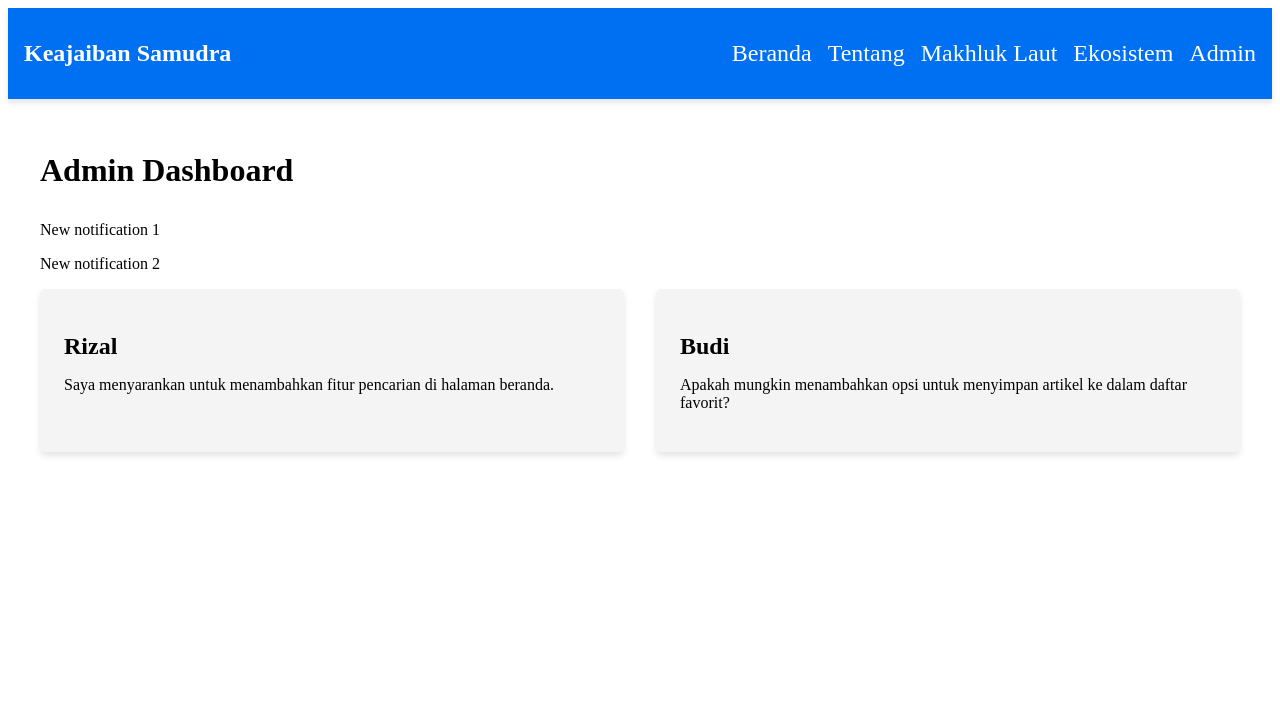
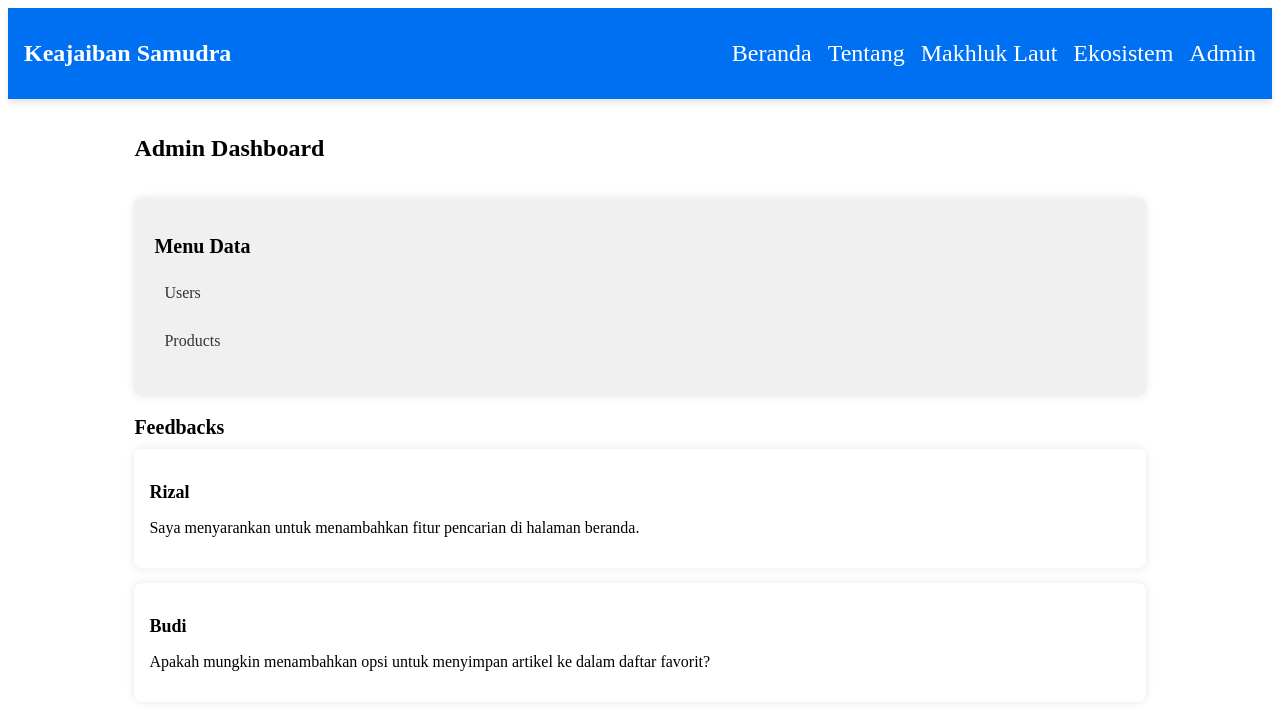
Before and after one commit to romzazikrian/TA-PBS-21CDX-TeamEto, a Next.js app in the folder frontend/: page /admin in a window 1280 px wide. Shown: the top 710 px of the page. Built offline with nearby package versions, Linux system fonts and the light colour scheme.

Commit message:
penambahan menu Data Halaman  pada admin

```diff
--- a/frontend/src/app/styles/Admin.module.css
+++ b/frontend/src/app/styles/Admin.module.css
@@ -1,29 +1,71 @@
-/* app/styles/Admin.module.css */
+.container {
+  width: 80%;
+  margin: 0 auto;
+  padding: 20px;
+}
 
-.container {
-  max-width: 1200px;
-  margin: 0 auto;
-  padding: 2rem;
+.header {
+  display: flex;
+  justify-content: space-between;
+  align-items: center;
+  margin-bottom: 20px;
 }
 
 .title {
-  font-size: 2rem;
-  margin-bottom: 2rem;
+  font-size: 24px;
+  font-weight: bold;
+}
+
+.menu {
+  background-color: #f0f0f0;
+  padding: 20px;
+  border-radius: 8px;
+  box-shadow: 0 0 10px rgba(0, 0, 0, 0.1);
+}
+
+.menuTitle {
+  font-size: 20px;
+  margin-bottom: 10px;
+}
+
+.menuList {
+  list-style-type: none;
+  padding: 0;
+}
+
+.menuItem {
+  margin-bottom: 10px;
+}
+
+.menuItem a {
+  display: block;
+  padding: 10px;
+  text-decoration: none;
+  color: #333;
+}
+
+.menuItem a:hover {
+  background-color: #ddd;
 }
 
 .content {
-  display: grid;
-  grid-template-columns: repeat(auto-fit, minmax(300px, 1fr));
-  grid-gap: 2rem;
+  margin-top: 20px;
+}
+
+.sectionTitle {
+  font-size: 20px;
+  margin-bottom: 10px;
 }
 
 .card {
-  background-color: #f4f4f4;
-  border-radius: 5px;
-  padding: 1.5rem;
-  box-shadow: 0 4px 6px rgba(0, 0, 0, 0.1);
+  background-color: #fff;
+  padding: 15px;
+  margin-bottom: 15px;
+  border-radius: 8px;
+  box-shadow: 0 0 10px rgba(0, 0, 0, 0.1);
 }
 
-.card h2 {
-  margin-bottom: 1rem;
+.card h3 {
+  font-size: 18px;
+  margin-bottom: 5px;
 }
--- a/frontend/src/pages/admin.tsx
+++ b/frontend/src/pages/admin.tsx
@@ -20,33 +20,47 @@ const AdminDashboard = () => {
     // Tambahkan kiriman saran lainnya sesuai kebutuhan
   ];
 
+  // Dummy data untuk simulasi menu data
+  const menuData = [
+    {
+      id: 1,
+      title: "Users",
+      icon: "fa fa-users",
+      link: "/admin/users",
+    },
+    {
+      id: 2,
+      title: "Products",
+      icon: "fa fa-cubes",
+      link: "/admin/products",
+    },
+    // Tambahkan menu data lainnya sesuai kebutuhan
+  ];
+
   return (
     <div>
       <Navbar isAdmin={true} />
       <div className={styles.container}>
         <div className={styles.header}>
           <h1 className={styles.title}>Admin Dashboard</h1>
-          <div className={styles.notifications}>
-            {/* Placeholder for notifications menu */}
-            <span className={styles.notificationIcon}>
-              <i className="fa fa-bell"></i>
-            </span>
-            <div className={styles.notificationDropdown}>
-              {/* Placeholder for notification items */}
-              <div className={styles.notificationItem}>
-                <p>New notification 1</p>
-              </div>
-              <div className={styles.notificationItem}>
-                <p>New notification 2</p>
-              </div>
-              {/* Add more notification items as needed */}
-            </div>
-          </div>
+        </div>
+        <div className={styles.menu}>
+          <h2 className={styles.menuTitle}>Menu Data</h2>
+          <ul className={styles.menuList}>
+            {menuData.map((item) => (
+              <li key={item.id} className={styles.menuItem}>
+                <a href={item.link}>
+                  <i className={item.icon}></i> {item.title}
+                </a>
+              </li>
+            ))}
+          </ul>
         </div>
         <div className={styles.content}>
+          <h2 className={styles.sectionTitle}>Feedbacks</h2>
           {feedbacks.map((feedback) => (
             <div key={feedback.id} className={styles.card}>
-              <h2>{feedback.user}</h2>
+              <h3>{feedback.user}</h3>
               <p>{feedback.message}</p>
             </div>
           ))}
```
Also changed, not shown: frontend/src/app/komponen/navbar.tsx (+18 -8 lines).
